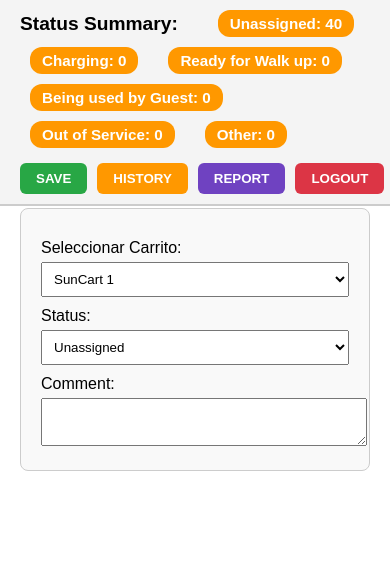
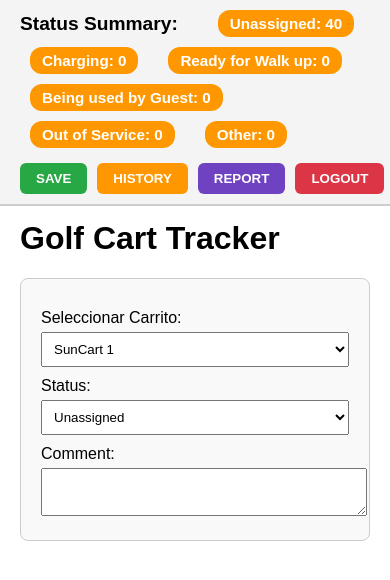
Before and after one commit to ojavier0506-ui/golf_carts, a Flask app: page / in a window 390 px wide. Shown: the top 580 px of the page. Run offline with Flask 3, Linux system fonts and the light colour scheme; the visitor is signed in with stand-in values (Sample User, id 1); parts of the project's set-up code (start-up, migrations or seed data) failed here and were passed over.

Commit message:
Update index.html

```diff
--- a/templates/index.html
+++ b/templates/index.html
@@ -23,7 +23,11 @@
     }
     .status-item:hover { background-color: #e68900; }
 
-    body { margin-top: 150px; }
+    /* Espaciado para que el contenido no quede tapado por la barra fija */
+    body { margin-top: 160px; }
+    @media (max-width: 768px) {
+        body { margin-top: 220px; }
+    }
 
     .container {
         max-width: 400px; margin: auto;
```
